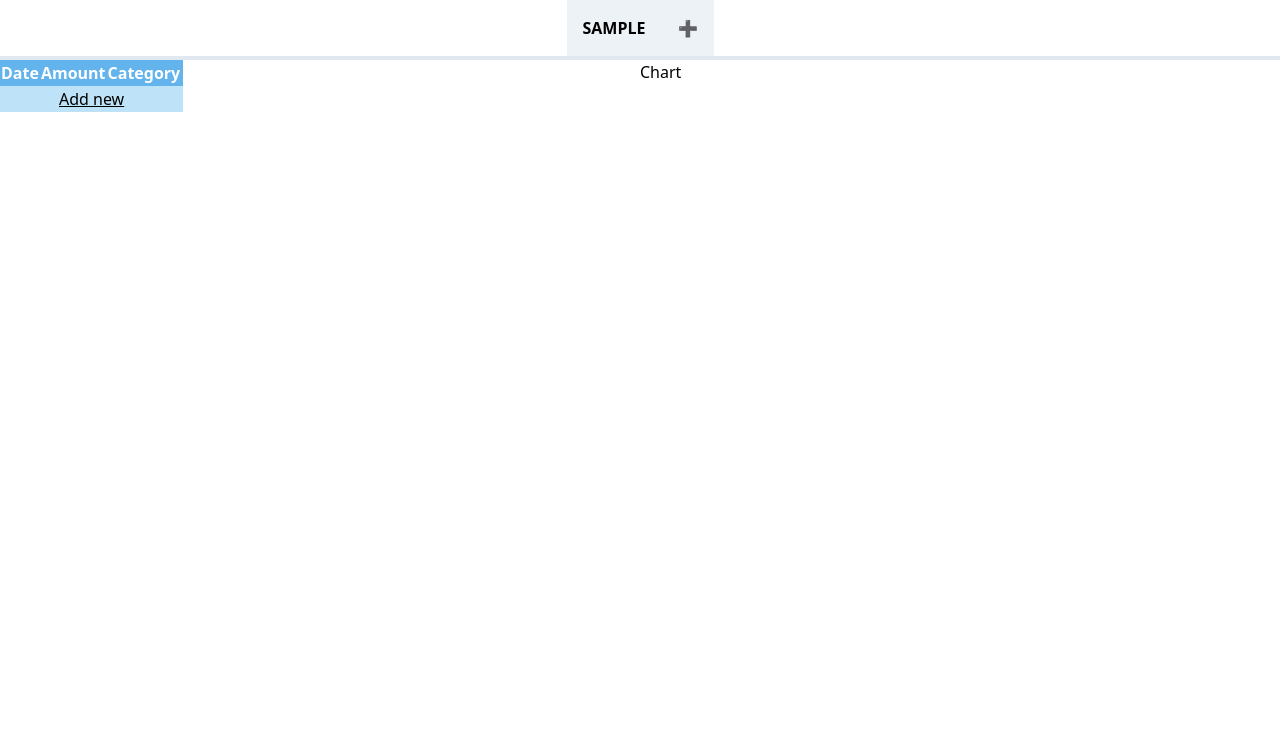
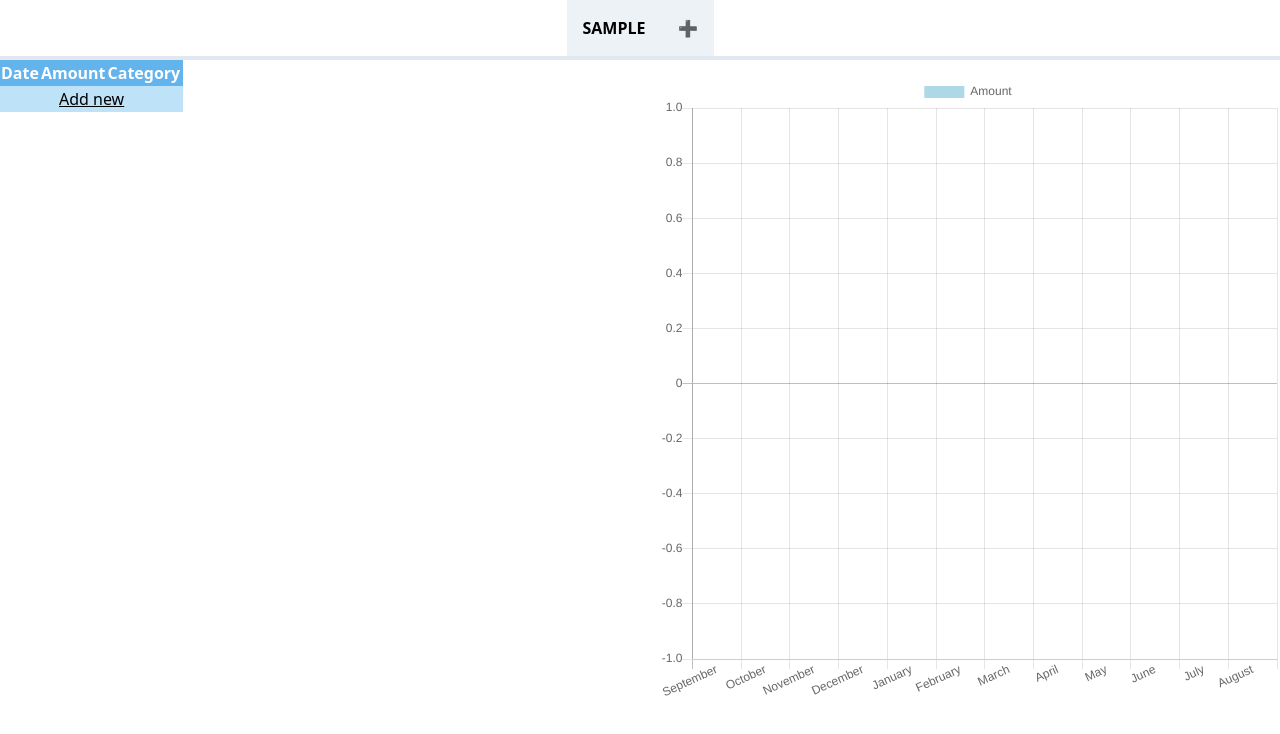
Before and after one commit to charmcity-code/bill-tracker, a Vue app: page / in a window 1280 px wide. Both pictures are taken after typing "Sample" into the empty fields and a click on the button "Add". Shown: the top 734 px of the page. Built offline with nearby package versions, Linux system fonts and the light colour scheme.

Commit message:
add chart

```diff
--- a/src/App.vue
+++ b/src/App.vue
@@ -13,15 +13,15 @@
           v-on:triggerShowAddCategory="triggerShowAddCategory"
         />
         <div class="container flex">
-          <div class="w-1/2">
+          <div class="w-1/2 bg-grey-lighter">
             <BillsTable
               :bills="bills"
               v-on:triggerShowAddBill="triggerShowAddBill"
               v-on:removeBill="removeBill"
             />
           </div>
-          <div class="w-1/2">
-            <Chart :bills="activeBills" />
+          <div class="w-1/2 bg-grey-light pt-4 pl-4 text-2xl">
+            <Chart :bills="bills" />
           </div>
         </div>
       </div>
--- a/src/components/Chart.vue
+++ b/src/components/Chart.vue
@@ -1,3 +1,81 @@
-<template>
-  <div>Chart</div>
-</template>
+<script>
+import { Bar } from "vue-chartjs";
+import moment from "moment";
+
+const last12Months = () => {
+  const months = [
+    "January",
+    "February",
+    "March",
+    "April",
+    "May",
+    "June",
+    "July",
+    "August",
+    "September",
+    "October",
+    "November",
+    "December",
+  ];
+
+  const today = new Date();
+  const orderedMonths = [];
+  let month = today.getMonth() + 1;
+  if (month === 12) month = 0; //correctly handle december
+
+  for (let i = 0; i < 12; i++) {
+    orderedMonths.push(months[month]);
+    month === 11 ? (month = 0) : month++;
+  }
+
+  return orderedMonths;
+};
+
+const processBills = bills => {
+  const oneYearAgo = moment().subtract(1, "years");
+  const months = last12Months();
+  const monthsWithValues = new Array(12).fill(0);
+
+  for (const month of monthsWithValues) {
+    monthsWithValues[month] = 0;
+  }
+
+  for (const bill of bills) {
+    if (moment(bill.date).isSameOrBefore(oneYearAgo)) {
+      continue;
+    }
+    const monthName = moment(bill.date).format("MMMM");
+    const indexOfMonth = months.indexOf(monthName);
+    monthsWithValues[indexOfMonth] += parseInt(bill.amount);
+  }
+
+  return monthsWithValues;
+};
+
+export default {
+  extends: Bar,
+  props: ["bills"],
+  methods: {
+    displayChart: function() {
+      this.renderChart({
+        labels: last12Months(),
+        datasets: [
+          {
+            label: "Amount",
+            backgroundColor: "lightblue",
+            data: processBills(this.bills),
+          },
+        ],
+      });
+    },
+  },
+  mounted: function() {
+    this.displayChart();
+  },
+  watch: {
+    bills: function() {
+      this.displayChart();
+    },
+  },
+};
+</script>
```
